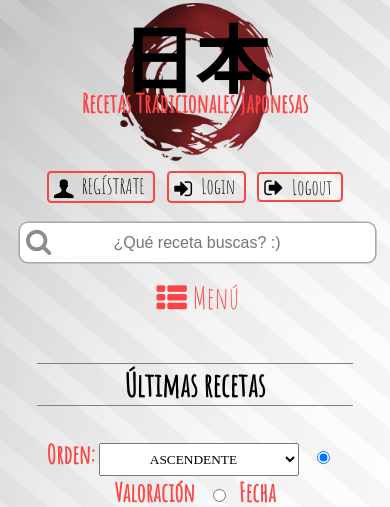
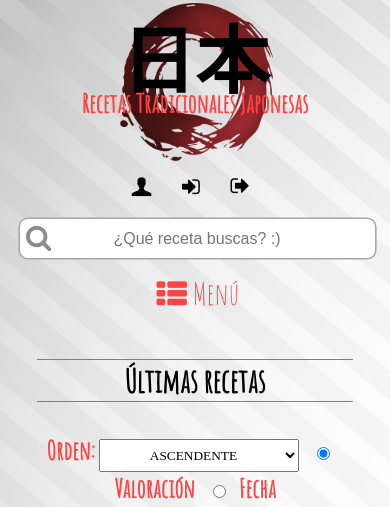
Before and after one commit to mta19/Practica1-PCW, a PHP site: page / in a window 390 px wide. Shown: the top 507 px of the page. Run offline with PHP 8.4, Linux system fonts and the light colour scheme; some web fonts are replaced.

Commit message:
Iconos Index

```diff
--- a/estilo.css
+++ b/estilo.css
@@ -887,6 +887,13 @@ label[for="menu-ham"]{
 	#menu-ham{
        display: none;
     }
+    ul.boton li{
+    	border-style: hidden;
+    }
+    .boton>li>a>span{
+    	display: none;
+    	visibility: hidden;
+    }
 	body>header>div>nav>ul{
 	    margin:0;
 	    padding:0;
--- a/index.html
+++ b/index.html
@@ -18,9 +18,9 @@
 			<h1> 日本 <br> Recetas Tradicionales Japonesas</h1></a>
 
 			<ul class="boton">
-					<li><a href="registro.html"><i class="icon-user-1"></i> REG&Iacute;STRATE</a></li>
-					<li><a href="login.html"><i class="icon-login"></i> Login</a></li>
-					<li><a href="index.html"><i class="icon-logout"></i> Logout</a></li>
+					<li><a href="registro.html"><i class="icon-user-1"></i> <span>Reg&Iacute;strate</span></a></li>
+					<li><a href="login.html"><i class="icon-login"></i><span>Login</span></a></li>
+					<li><a href="index.html"><i class="icon-logout"></i><span>Logout</span></a></li>
 			</ul>
 
 			<div id="busqueda">
```
